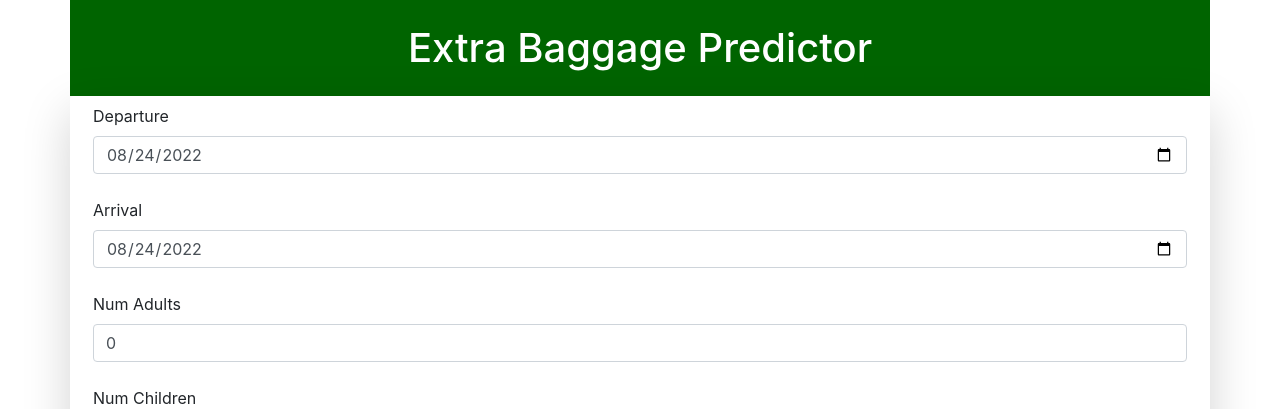
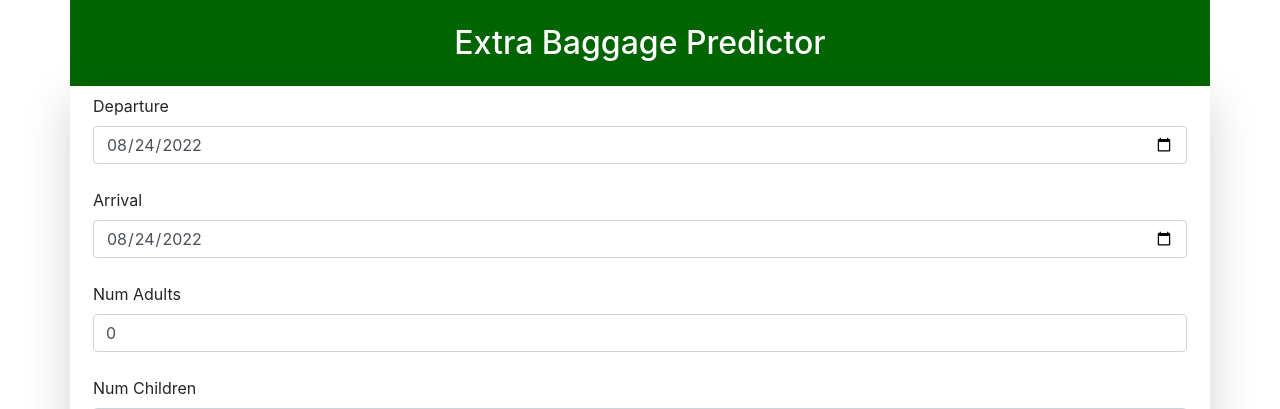
Before and after one commit to opartida/baggage-predictor, a Flask app: page / in a window 1280 px wide. Shown: the top 409 px of the page. Run offline with Flask 2, Linux system fonts and the light colour scheme; some libraries are stand-ins or nearby versions.

Commit message:
fix: ttile size font

```diff
--- a/Templates/home.html
+++ b/Templates/home.html
@@ -14,12 +14,12 @@
 
     {% block content %}
     <div class="container p-0">
-      <h1
+      <h2
         style="background-color: darkgreen"
-        class="text-center mb-0 pt-4 pb-4 fs-2 text-white"
+        class="text-center mb-0 pt-4 pb-4 text-white"
       >
         Extra Baggage Predictor
-      </h1>
+      </h2>
       <div class="container shadow-lg rounded mt-0">
         {% if (pred is number) or (pred is string) %}
         <div class="alert alert-success fs-2">
```
